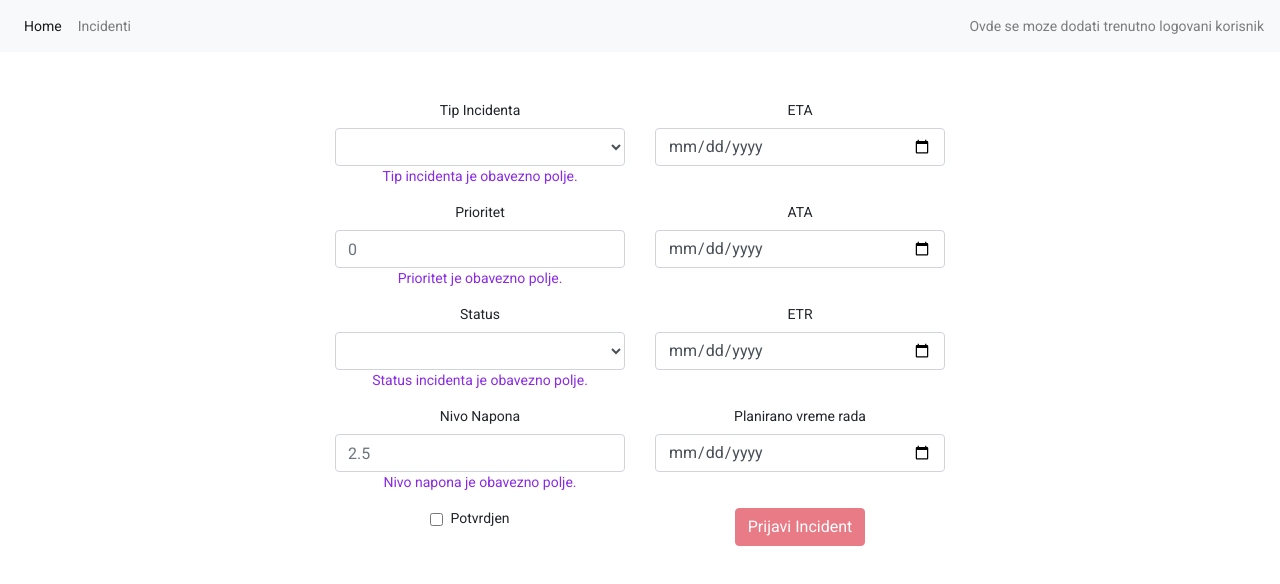
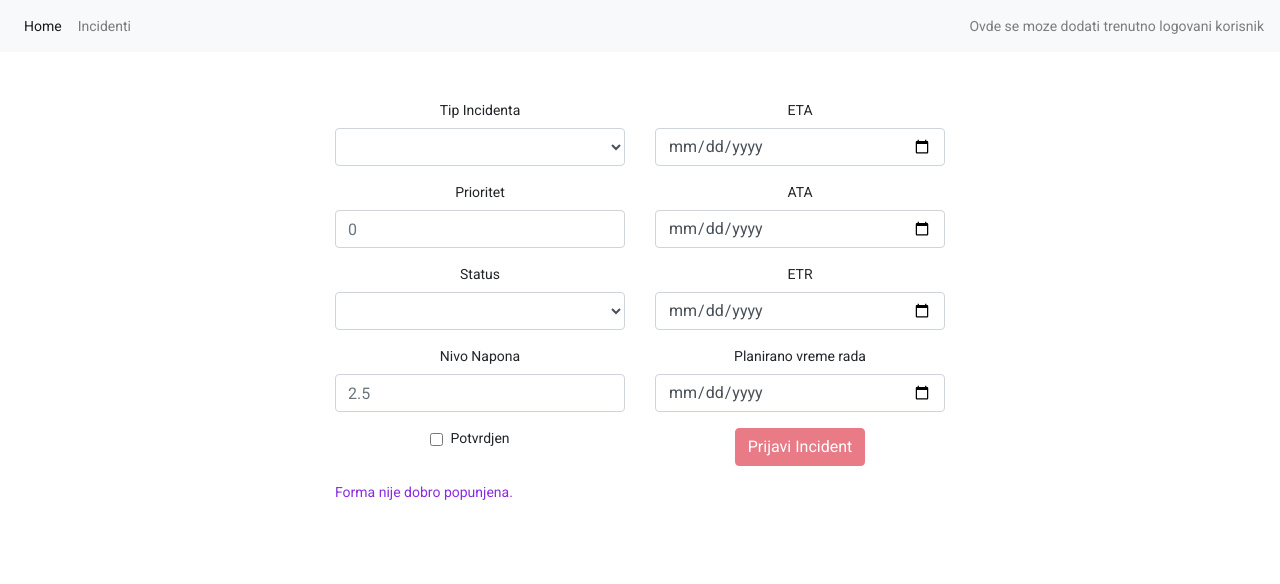
Before and after one commit to akulOn/web2, an Angular app in the folder angular-web2-app/: page /dodaj-incident in a window 1280 px wide. Shown: the top 584 px of the page. Built offline with nearby package versions, Linux system fonts and the light colour scheme.

Commit message:
Dodao sam validaciju kod unosa incidenta
Nije bio problem sa citanjem datuma.

```diff
--- a/angular-web2-app/src/app/components/incidenti/dodaj-incident/dodaj-incident.component.html
+++ b/angular-web2-app/src/app/components/incidenti/dodaj-incident/dodaj-incident.component.html
@@ -7,14 +7,11 @@
                   <option selected>Planirani</option>
                   <option>Neplanirani</option>
                 </select>
-                <div style="color: blueviolet;" *ngIf="dodajForm.status === 'INVALID'">
-                    Tip incidenta je obavezno polje.
-                </div>
             </div>
 
             <div class="form-group col-md-6" style="text-align: center;">
                 <label for="ETA">ETA</label>
-                <input class="form-control" id="ETA" type="date" formControlName="ETA">
+                <input required class="form-control" id="ETA" type="date" formControlName="ETA">
             </div>
         </div>
 
@@ -22,14 +19,11 @@
             <div class="form-group col-md-6" style="text-align: center;">
                 <label for="prioritet">Prioritet</label>
                 <input required class="form-control" id="prioritet" type="number" formControlName="prioritet" placeholder="0">
-                <div style="color: blueviolet;" *ngIf="dodajForm.status === 'INVALID'">
-                    Prioritet je obavezno polje.
-                </div>
             </div>
 
             <div class="form-group col-md-6" style="text-align: center;">
                 <label for="ATA">ATA</label>
-                <input class="form-control" id="ATA" type="date" formControlName="ATA">
+                <input required class="form-control" id="ATA" type="date" formControlName="ATA">
             </div>
         </div>
 
@@ -41,29 +35,23 @@
                   <option>drafted</option>
                   <option>submitted</option>
                 </select>
-                <div style="color: blueviolet;" *ngIf="dodajForm.status === 'INVALID'">
-                    Status incidenta je obavezno polje.
-                </div>
             </div>
 
             <div class="form-group col-md-6" style="text-align: center;">
                 <label for="ETR">ETR</label>
-                <input class="form-control" id="ETR" type="date" formControlName="ETR">
+                <input required class="form-control" id="ETR" type="date" formControlName="ETR">
             </div>
         </div>
 
         <div class="row">
             <div class="form-group col-md-6" style="text-align: center;">
                 <label for="nivoNapona">Nivo Napona</label>
-                <input class="form-control" id="nivoNapona" type="number" formControlName="nivoNapona" placeholder="2.5">
-                <div style="color: blueviolet;" *ngIf="dodajForm.status === 'INVALID'">
-                    Nivo napona je obavezno polje.
-                </div>
+                <input required class="form-control" id="nivoNapona" type="number" formControlName="nivoNapona" placeholder="2.5">
             </div>
 
             <div class="form-group col-md-6" style="text-align: center;">
                 <label for="planiranoVremeRada">Planirano vreme rada</label>
-                <input class="form-control" id="planiranoVremeRada" type="date" formControlName="planiranoVremeRada">
+                <input required class="form-control" id="planiranoVremeRada" type="date" formControlName="planiranoVremeRada">
             </div>
         </div>
 
@@ -77,5 +65,8 @@
                 <button [disabled]="!dodajForm.valid" class="btn btn-danger" type="submit">Prijavi Incident</button>
             </div>
         </div>
+        <div style="color: blueviolet;" *ngIf="dodajForm.status === 'INVALID'">
+            Forma nije dobro popunjena.
+        </div>
       </form>
 </div>
--- a/angular-web2-app/src/app/components/incidenti/dodaj-incident/dodaj-incident.component.ts
+++ b/angular-web2-app/src/app/components/incidenti/dodaj-incident/dodaj-incident.component.ts
@@ -22,7 +22,6 @@ export class DodajIncidentComponent implements OnInit {
     idKorisnika: null
   });
 
-  status:string = 'INVALID';
   constructor(private formBuilder:FormBuilder, private service:IncidentService) { }
 
   ngOnInit(): void {
```
